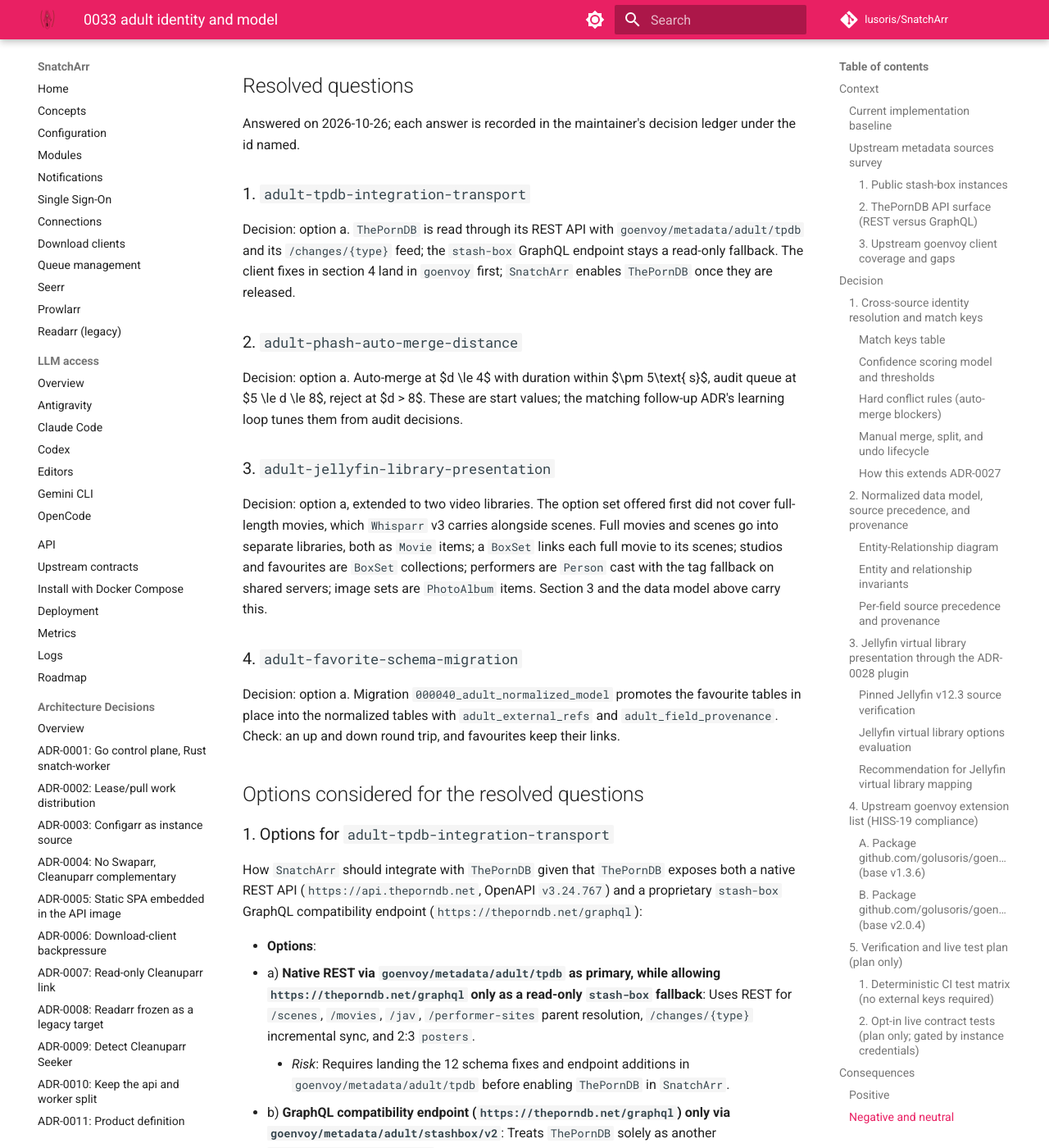
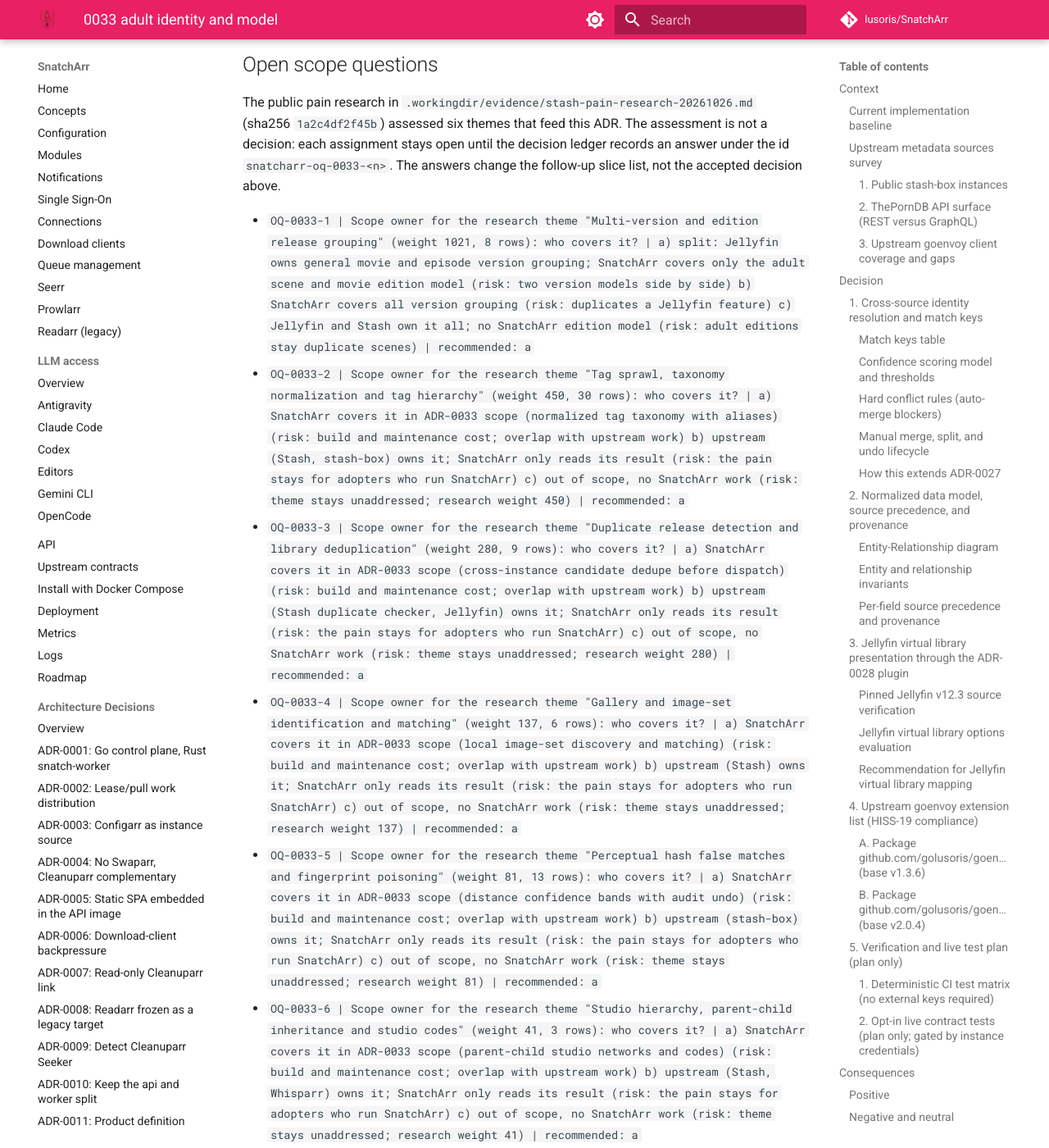
Before and after one commit to lusoris/SnatchArr, an MkDocs documentation site: the page built from docs/adr/0033-adult-identity-and-model.md, in a window 1280 px wide and 1400 px high, scrolled down 30572 px. Shown: the whole window at 82% size. Built offline with MkDocs 1.6.1 and Material for MkDocs 9.7.7, drawn with Linux system fonts in a browser that asks for light colours; comment, search, counter and statistics services are not loaded; some of the changed text lies outside the part shown.

Commit message:
docs(adr): open scope questions for six stash pain themes in ADR-0033 (#752)
ADR-0033 now lists six open scope questions, one per pain theme that the
public research assessed for this ADR. The owner column in the research
is an assessment, not a decision, so nothing is pre-settled here.

## What changed

- New section "Open scope questions" in
`docs/adr/0033-adult-identity-and-model.md` with `OQ-0033-1` to
`OQ-0033-6`: multi-version grouping, tag sprawl, duplicate detection,
image sets, perceptual hash false matches, studio hierarchy.
- Each row names the options, a risk per option and a recommendation;
the answer lands in the decision ledger under `snatcharr-oq-0033-<n>`.
- The status line notes the open questions; the accepted decision itself
is unchanged.

## Checks

- `markdownlint-cli2` on the ADR: 10 findings, the same 10 as on `main`
(inline `<br>` in an existing table); none new.

Related: the matching rows for ADR-0039 go in #748 and for ADR-0037 in
#745.

Signed-off-by: lusoris <lusoris@proton.me>

```diff
--- a/docs/adr/0033-adult-identity-and-model.md
+++ b/docs/adr/0033-adult-identity-and-model.md
@@ -6,7 +6,7 @@
 
 # ADR-0033: Adult identity resolution and normalized data model
 
-- Status: Accepted (2026-10-26)
+- Status: Accepted (2026-10-26); scope questions `OQ-0033-1` to `OQ-0033-6` open
 - Date: 2026-10-26
 - Related: [ADR-0018](0018-product-front-door.md), [ADR-0025](0025-module-switches.md), [ADR-0026](0026-accounts-and-roles.md), [ADR-0027](0027-adult-module.md), [ADR-0028](0028-jellyfin-plugin.md), [ADR-0031](0031-creator-content-fansdb.md), [ADR-0032](0032-stash-own-or-integrate.md)
 
@@ -524,6 +524,17 @@
 - **Additional storage metadata**: Storing `adult_field_provenance` and `adult_identity_events` adds relational rows per entity, bounded by the number of linked metadata sources (typically 1 to 5 per entity).
 - **Upstream `goenvoy` release coordination**: `SnatchArr` must land and tag the `goenvoy` `metadata/adult/tpdb` (`v1.4.0`) and `metadata/adult/stashbox/v2` (`v2.1.0`) updates before wiring the `ThePornDB` REST sync loop.
 
+## Open scope questions
+
+The public pain research in `.workingdir/evidence/stash-pain-research-20261026.md` (sha256 `1a2c4df2f45b`) assessed six themes that feed this ADR. The assessment is not a decision: each assignment stays open until the decision ledger records an answer under the id `snatcharr-oq-0033-<n>`. The answers change the follow-up slice list, not the accepted decision above.
+
+- `OQ-0033-1 | Scope owner for the research theme "Multi-version and edition release grouping" (weight 1021, 8 rows): who covers it? | a) split: Jellyfin owns general movie and episode version grouping; SnatchArr covers only the adult scene and movie edition model (risk: two version models side by side) b) SnatchArr covers all version grouping (risk: duplicates a Jellyfin feature) c) Jellyfin and Stash own it all; no SnatchArr edition model (risk: adult editions stay duplicate scenes) | recommended: a`
+- `OQ-0033-2 | Scope owner for the research theme "Tag sprawl, taxonomy normalization and tag hierarchy" (weight 450, 30 rows): who covers it? | a) SnatchArr covers it in ADR-0033 scope (normalized tag taxonomy with aliases) (risk: build and maintenance cost; overlap with upstream work) b) upstream (Stash, stash-box) owns it; SnatchArr only reads its result (risk: the pain stays for adopters who run SnatchArr) c) out of scope, no SnatchArr work (risk: theme stays unaddressed; research weight 450) | recommended: a`
+- `OQ-0033-3 | Scope owner for the research theme "Duplicate release detection and library deduplication" (weight 280, 9 rows): who covers it? | a) SnatchArr covers it in ADR-0033 scope (cross-instance candidate dedupe before dispatch) (risk: build and maintenance cost; overlap with upstream work) b) upstream (Stash duplicate checker, Jellyfin) owns it; SnatchArr only reads its result (risk: the pain stays for adopters who run SnatchArr) c) out of scope, no SnatchArr work (risk: theme stays unaddressed; research weight 280) | recommended: a`
+- `OQ-0033-4 | Scope owner for the research theme "Gallery and image-set identification and matching" (weight 137, 6 rows): who covers it? | a) SnatchArr covers it in ADR-0033 scope (local image-set discovery and matching) (risk: build and maintenance cost; overlap with upstream work) b) upstream (Stash) owns it; SnatchArr only reads its result (risk: the pain stays for adopters who run SnatchArr) c) out of scope, no SnatchArr work (risk: theme stays unaddressed; research weight 137) | recommended: a`
+- `OQ-0033-5 | Scope owner for the research theme "Perceptual hash false matches and fingerprint poisoning" (weight 81, 13 rows): who covers it? | a) SnatchArr covers it in ADR-0033 scope (distance confidence bands with audit undo) (risk: build and maintenance cost; overlap with upstream work) b) upstream (stash-box) owns it; SnatchArr only reads its result (risk: the pain stays for adopters who run SnatchArr) c) out of scope, no SnatchArr work (risk: theme stays unaddressed; research weight 81) | recommended: a`
+- `OQ-0033-6 | Scope owner for the research theme "Studio hierarchy, parent-child inheritance and studio codes" (weight 41, 3 rows): who covers it? | a) SnatchArr covers it in ADR-0033 scope (parent-child studio networks and codes) (risk: build and maintenance cost; overlap with upstream work) b) upstream (Stash, Whisparr) owns it; SnatchArr only reads its result (risk: the pain stays for adopters who run SnatchArr) c) out of scope, no SnatchArr work (risk: theme stays unaddressed; research weight 41) | recommended: a`
+
 ---
 
 ## Resolved questions
```
